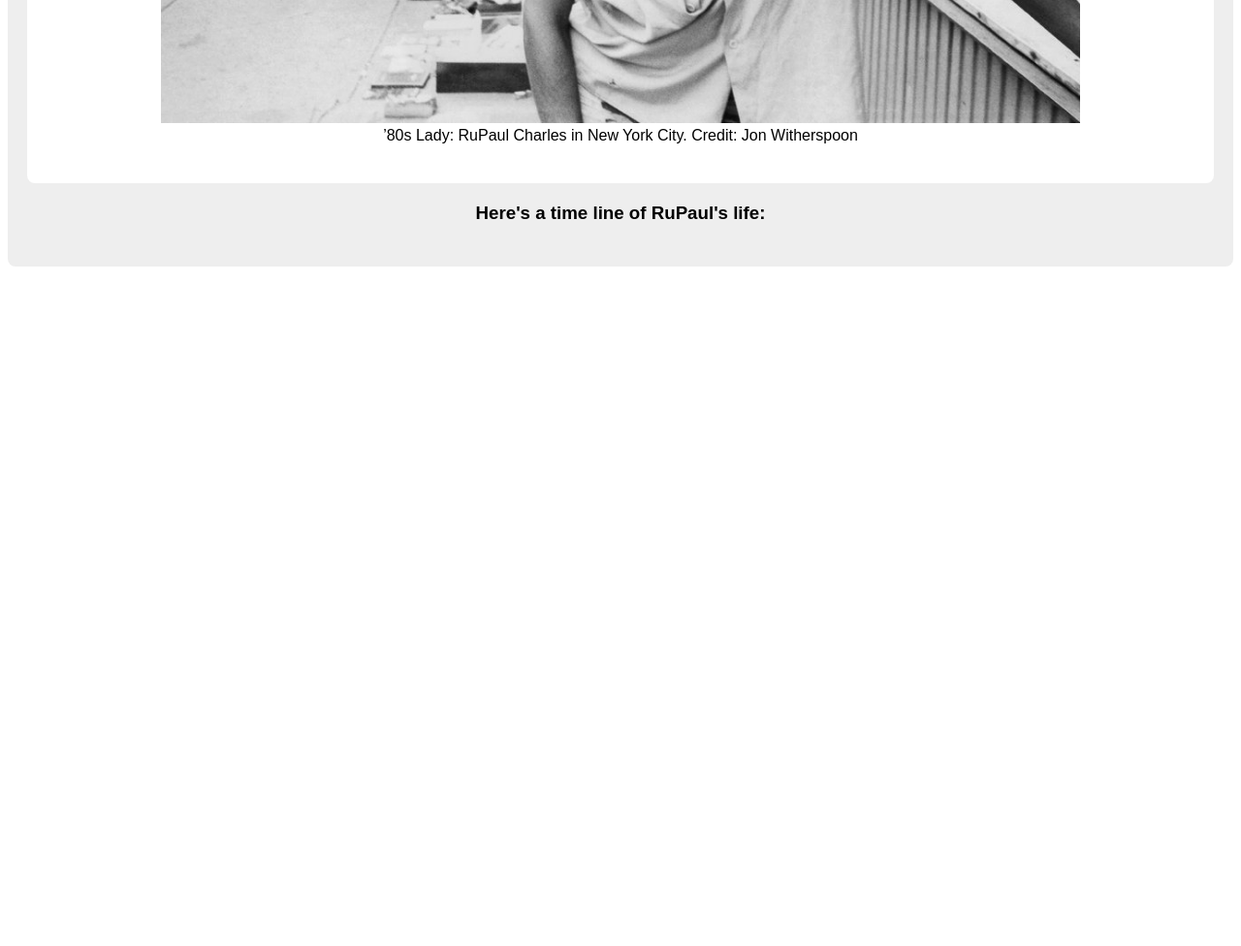
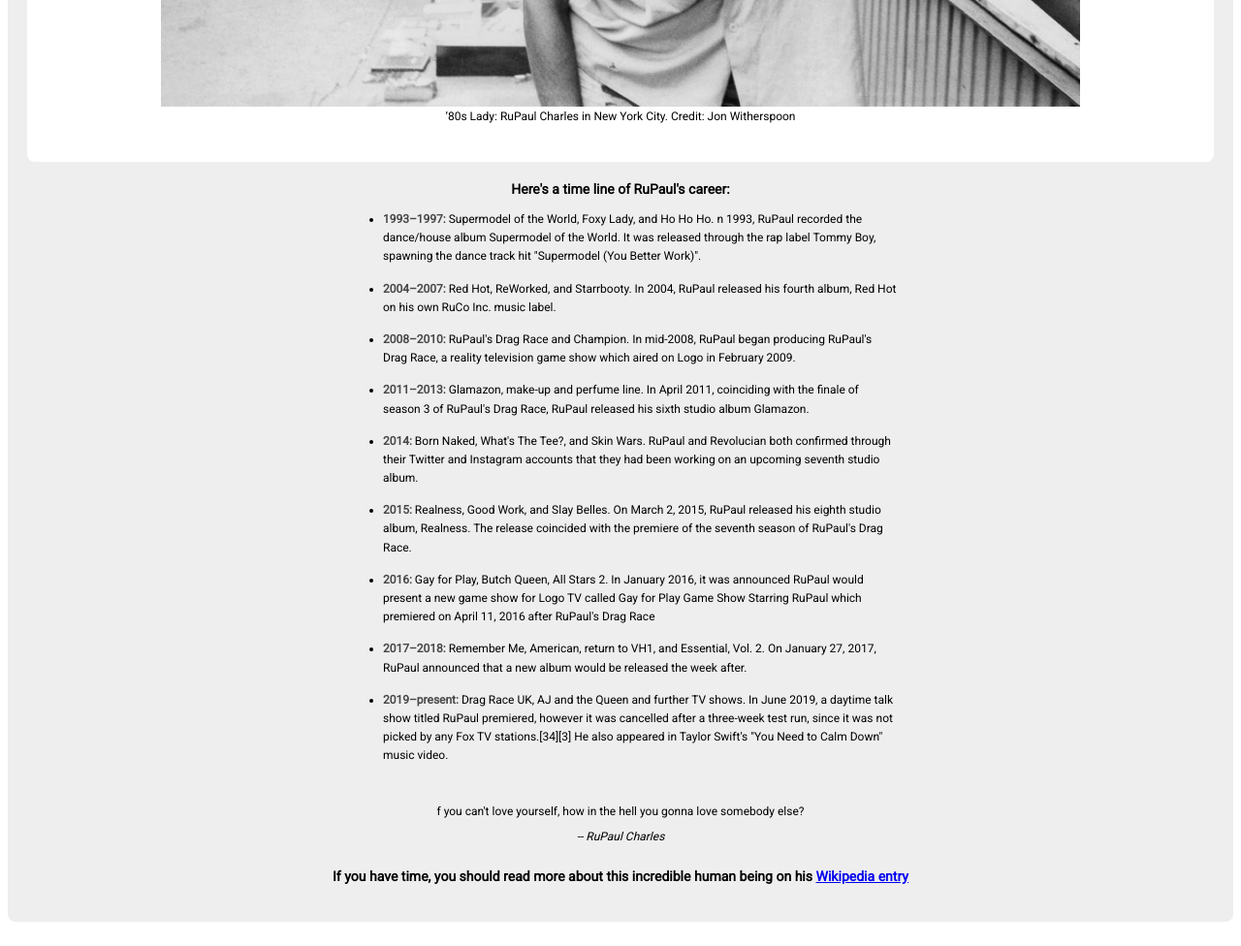
Before and after one commit to iagommendes/rupaul-tribute-page, a plain HTML site: page index.html in a window 1280 px wide. Shown: the part 720-1696 px from the top of the page at 97% size. Before the commit the page ends 1020 px from the top, so only its background shows below. Drawn offline with Linux system fonts and the light colour scheme.

Commit message:
Finished the list component

```diff
--- a/index.html
+++ b/index.html
@@ -4,6 +4,7 @@
     <meta charset="UTF-8" />
     <meta name="viewport" content="width=device-width, initial-scale=1.0" />
     <link rel="stylesheet" href="style.css" />
+    <link href="https://fonts.googleapis.com/css2?family=Roboto&display=swap" rel="stylesheet">
     <title>Tribute Page - Rupaul</title>
   </head>
   <body>
@@ -20,7 +21,24 @@
         </figcaption>
       </figure>
       <section>
-        <h3>Here's a time line of RuPaul's life:</h3>
+        <h3>Here's a time line of RuPaul's career: </h3>
+        <ul>
+          <li><span>1993–1997:</span> Supermodel of the World, Foxy Lady, and Ho Ho Ho. n 1993, RuPaul recorded the dance/house album Supermodel of the World. It was released through the rap label Tommy Boy, spawning the dance track hit "Supermodel (You Better Work)".</li>
+          <li><span>2004–2007:</span> Red Hot, ReWorked, and Starrbooty. In 2004, RuPaul released his fourth album, Red Hot on his own RuCo Inc. music label.</li>
+          <li><span>2008–2010:</span> RuPaul's Drag Race and Champion. In mid-2008, RuPaul began producing RuPaul's Drag Race, a reality television game show which aired on Logo in February 2009. </li>
+          <li><span>2011–2013:</span> Glamazon, make-up and perfume line. In April 2011, coinciding with the finale of season 3 of RuPaul's Drag Race, RuPaul released his sixth studio album Glamazon.</li>
+          <li><span>2014:</span> Born Naked, What's The Tee?, and Skin Wars. RuPaul and Revolucian both confirmed through their Twitter and Instagram accounts that they had been working on an upcoming seventh studio album.</li>
+          <li><span>2015:</span> Realness, Good Work, and Slay Belles. On March 2, 2015, RuPaul released his eighth studio album, Realness. The release coincided with the premiere of the seventh season of RuPaul's Drag Race.</li>
+          <li><span>2016:</span> Gay for Play, Butch Queen, All Stars 2. In January 2016, it was announced RuPaul would present a new game show for Logo TV called Gay for Play Game Show Starring RuPaul which premiered on April 11, 2016 after RuPaul's Drag Race</li>
+          <li><span>2017–2018:</span> Remember Me, American, return to VH1, and Essential, Vol. 2. On January 27, 2017, RuPaul announced that a new album would be released the week after.</li>
+          <li><span>2019–present:</span> Drag Race UK, AJ and the Queen and further TV shows. In June 2019, a daytime talk show titled RuPaul premiered, however it was cancelled after a three-week test run, since it was not picked by any Fox TV stations.[34][3] He also appeared in Taylor Swift's "You Need to Calm Down" music video.</li>
+        </ul>
+        <blockquote cite="https://en.wikipedia.org/wiki/RuPaul">
+          <p>f you can't love yourself, how in the hell you gonna love somebody else?</p>
+          <cite>-- RuPaul Charles</cite>
+        </blockquote>
+
+        <h3>If you have time, you should read more about this incredible human being on his <a href="https://en.wikipedia.org/wiki/RuPaul">Wikipedia entry</a></h3>
       </section>
     </div>
   </body>
--- a/style.css
+++ b/style.css
@@ -1,5 +1,7 @@
 body {
   background-image: #ffffff;
+  font-family: "Roboto", sans-serif;
+  font-size: 12px;
 }
 
 img {
@@ -12,7 +14,6 @@ img {
   margin: 25px 0;
   border-radius: 8px;
   text-align: center;
-  font-family: Arial, Helvetica, sans-serif;
 }
 
 #title {
@@ -25,3 +26,23 @@ img {
   padding: 40px 20px;
   margin: 20px;
 }
+
+ul {
+  text-align: left;
+  margin: 0px auto 0px auto;
+  max-width: 530px;
+  line-height: 1.6;
+}
+
+li {
+  padding-bottom: 14px;
+}
+
+span {
+  font-weight: 700;
+  color: #484848;
+}
+
+blockquote {
+  margin: 26px;
+}
```
